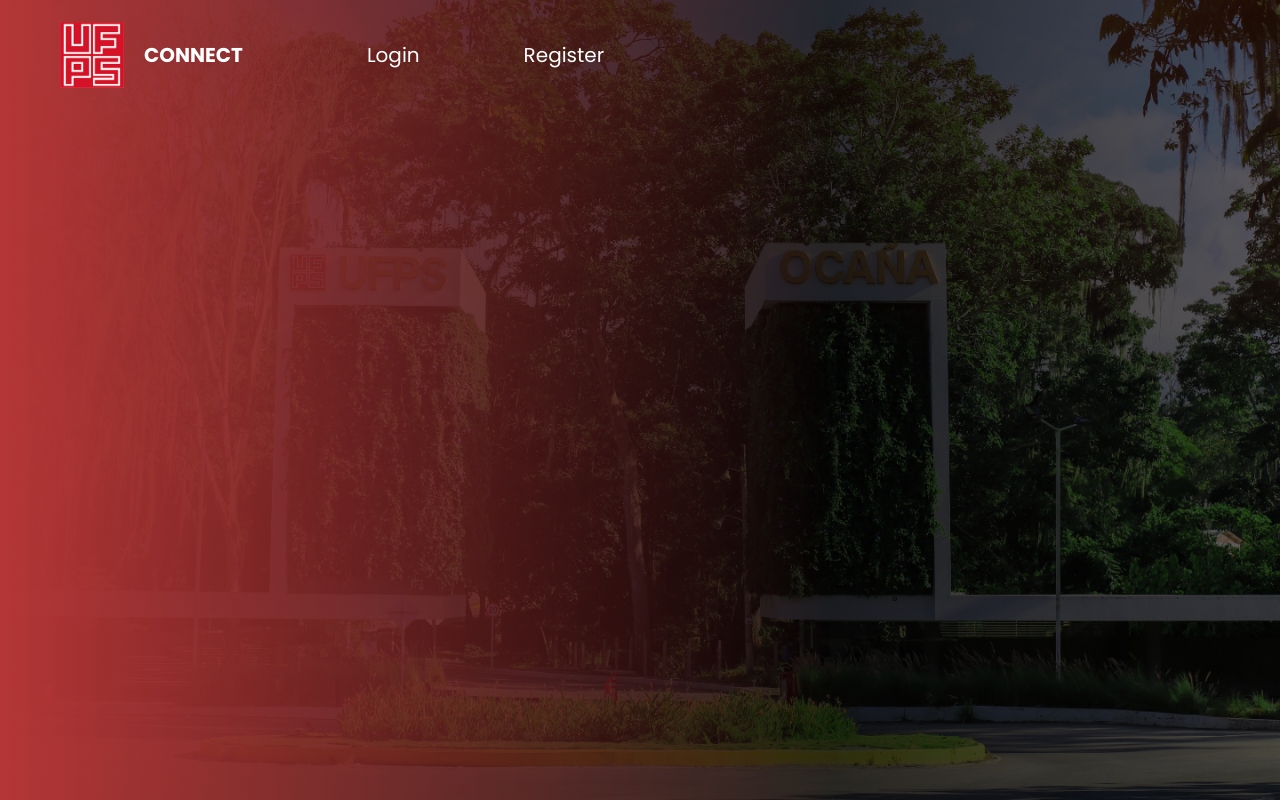
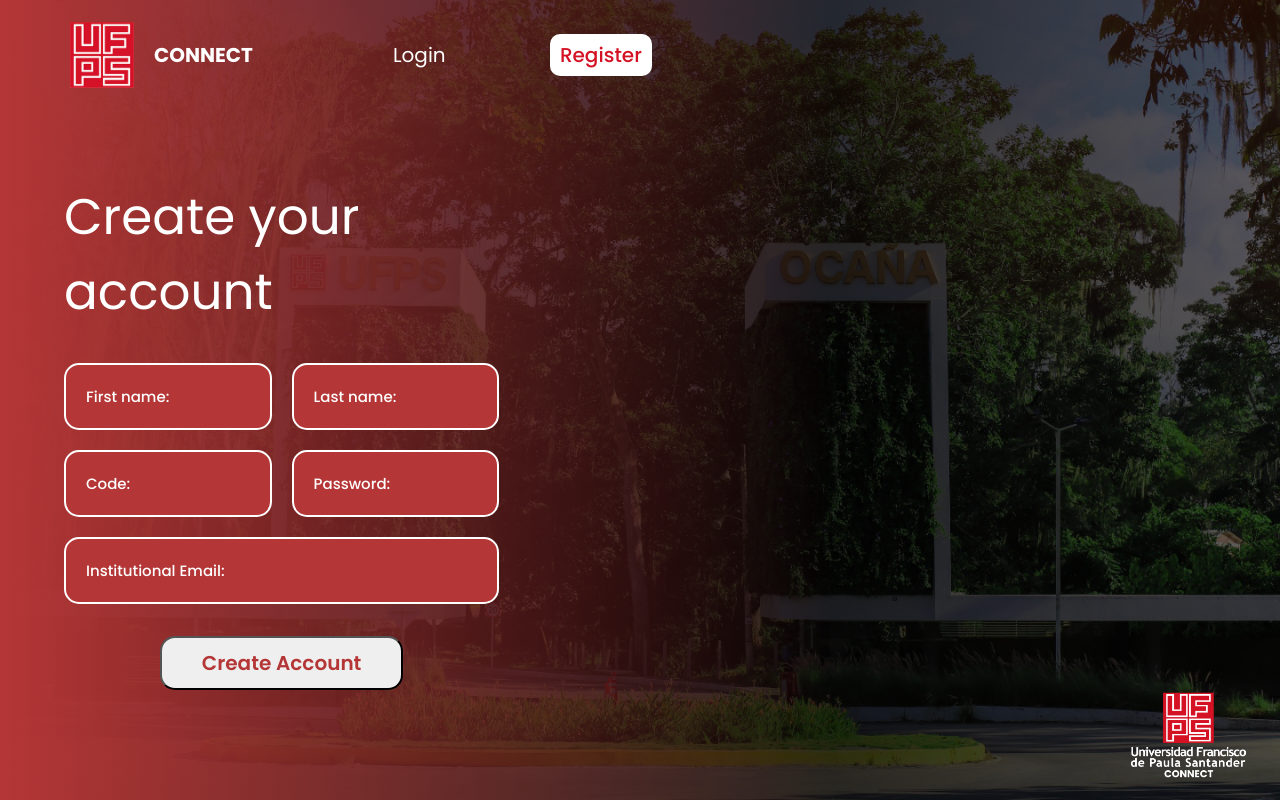
Before and after one commit to Drawilet/UFPSOConnect, a PHP site: page / in a window 1280 px wide. Run offline with PHP 8.4, Linux system fonts and the light colour scheme.

Commit message:
First version Register form

```diff
--- a/css/styles.css
+++ b/css/styles.css
@@ -4,6 +4,7 @@
     margin: 0;
     padding: 0;
     box-sizing: border-box;
+    font-family: "poppins", sans-serif;
 }
 
 body {
@@ -11,7 +12,7 @@ body {
     background-repeat: no-repeat;
     background-size: cover;
     background-position: center;
-    font-family: "poppins", sans-serif;
+    overflow: hidden;
 }
 
 .principal {
@@ -25,7 +26,7 @@ nav {
     flex-direction: row;
     align-items: center;
     color: #fff;
-    padding: 20px 60px;
+    padding: 20px 70px;
 }
 
 nav img {
@@ -36,10 +37,111 @@ nav a {
     text-decoration: none;
     color: #fff;
     font-size: 20px;
-    padding: 0 0 0 13vh;
+    margin: 50px;
+    transition: .6s;
 }
 
 h1 {
     padding: 20px;
     font-size: 20px;
 }
+
+.active{
+    border-radius: 10px;
+    background-color: #fff;
+    color: #D41224;
+    padding: 7px 10px;
+    font-weight: 500;
+}
+
+
+.login-button:hover {
+    border-radius: 10px;
+    background-color: #fff;
+    color: #D41224;
+    padding: 7px 20px 7px 20px;
+}
+
+
+.navbar-section {
+    padding: 0 0 0 70px;
+}
+
+
+
+
+.content {
+    display: flex;
+    width: 34%;
+    height: 70%;
+    align-items: center;
+    justify-content: space-between;
+    flex-direction: column;
+    margin: 20px 0 0 5%;
+}
+
+h2 {
+    color: #fff;
+    font-size: 50px;
+    font-weight: 400;
+    padding: 50px 0 0 0;
+}
+
+.data-content {
+    display: flex;
+    width: 100%;
+
+}
+
+form input{
+
+    float: left;
+    width: 100%;
+    padding: 20px 3vw 20px 20px;
+    background-color: #B53636;
+    border-radius: 15px;
+    border: 2px solid #fff;
+    font-size: 15px;
+    color: #fff;
+}
+
+form input::placeholder {
+    font-weight: 500;
+    color: #fff;
+    font-family: "poppins", sans-serif;
+    font-size: 15px;
+}
+
+form input::-webkit-outer-spin-button,
+form input::-webkit-inner-spin-button {
+    -webkit-appearance: none;
+
+}
+
+form {
+    display: grid;
+    grid-gap: 20px;
+    grid-template-columns: 1fr 1fr;
+}
+
+.item5 {
+    grid-column: 1 / span 2;
+}
+
+.content button {
+    padding: 10px 40px;
+    color:#B53636;
+    border-radius: 15px;
+    font-size: 20px;
+    font-weight: 600;
+
+}
+
+footer {
+    display: flex;
+    flex-direction: row-reverse;
+}
+footer img {
+    width: 10vw;
+    margin: 0 30px;
+}
--- a/index.html
+++ b/index.html
@@ -20,13 +20,33 @@
             <nav>
                <img src="img/logo-alone.png" alt="UFPS Icon">
                <h1>CONNECT</h1>
-
-               <a href="#">Login</a>
-               <a href="#" class="register-button active">Register</a>
+               <div class="navbar-section">
+                   <a href="#" class="login-button">Login</a>
+                   <a href="#" class="register-button active">Register</a>
+               </div>
             </nav>
 
+            <div class="content">
+                <h2>Create your account</h2>
+                <div class="data-content">
+                    <form action="#">
+                        <input type="text" name="nameInput" class="item1" placeholder="First name:">
+                        <input type="text" name="lastNameInput" class="item2" placeholder="Last name:">
+                        <input type="number" name="codeInput" class="item3" placeholder="Code:">
+                        <input type="password" name="passwordInput" class="item4" placeholder="Password:">
+                        <input type="email" name="emailInput" class="item5" placeholder="Institutional Email:">
+                    </form>
+
+                </div>
+                <button>Create Account</button>
+            </div>
+
+            <footer>
+                <img src="img/logo-vertical-blanco-connect.png" alt="">
+            </footer>
 
         </div>
+
     </section>
 
 </body>
```
